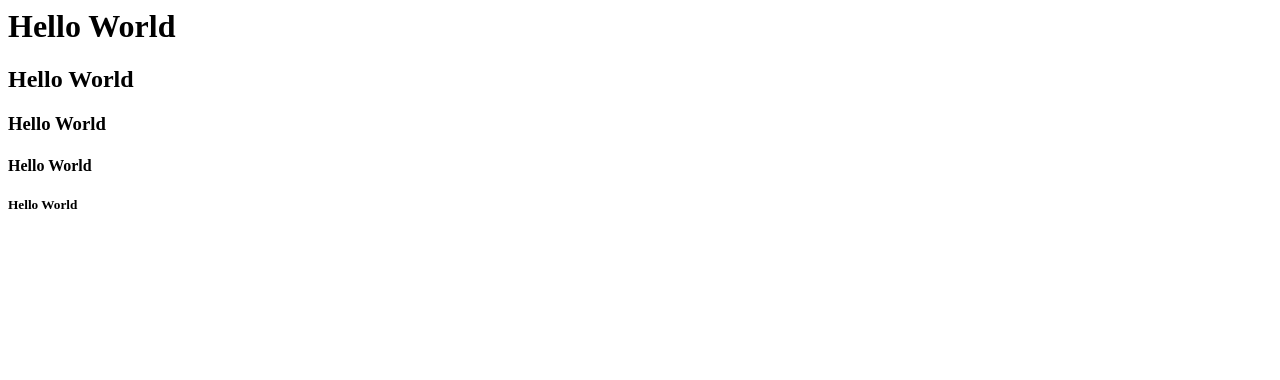
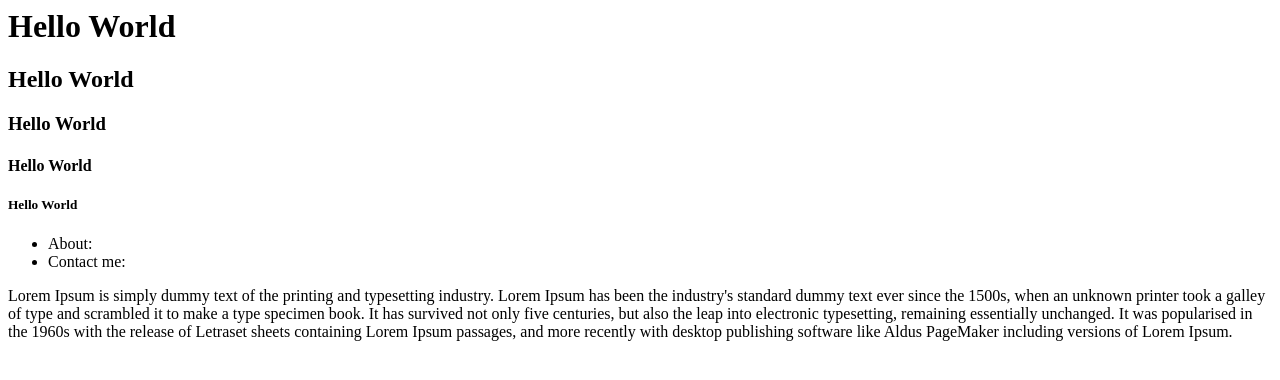
Before and after one commit to LeANguyen/LeANguyen.github.io, a plain HTML site: page index.html in a window 1280 px wide. Drawn offline with Linux system fonts and the light colour scheme.

Commit message:
first commit

```diff
--- a/index.html
+++ b/index.html
@@ -4,12 +4,31 @@
   </head>
 
   <body>
-    <head>
+    <header>
       <h1>Hello World</h1>
       <h2>Hello World</h2>
       <h3>Hello World</h3>
       <h4>Hello World</h4>
       <h5>Hello World</h5>
-    </head>
+    </header>
+    <ul>
+      <li>
+        About:
+      </li>
+      <li>
+        Contact me:
+      </li>
+    </ul>
+    <p>
+      Lorem Ipsum is simply dummy text of the printing and typesetting industry.
+      Lorem Ipsum has been the industry's standard dummy text ever since the
+      1500s, when an unknown printer took a galley of type and scrambled it to
+      make a type specimen book. It has survived not only five centuries, but
+      also the leap into electronic typesetting, remaining essentially
+      unchanged. It was popularised in the 1960s with the release of Letraset
+      sheets containing Lorem Ipsum passages, and more recently with desktop
+      publishing software like Aldus PageMaker including versions of Lorem
+      Ipsum.
+    </p>
   </body>
 </html>
```
